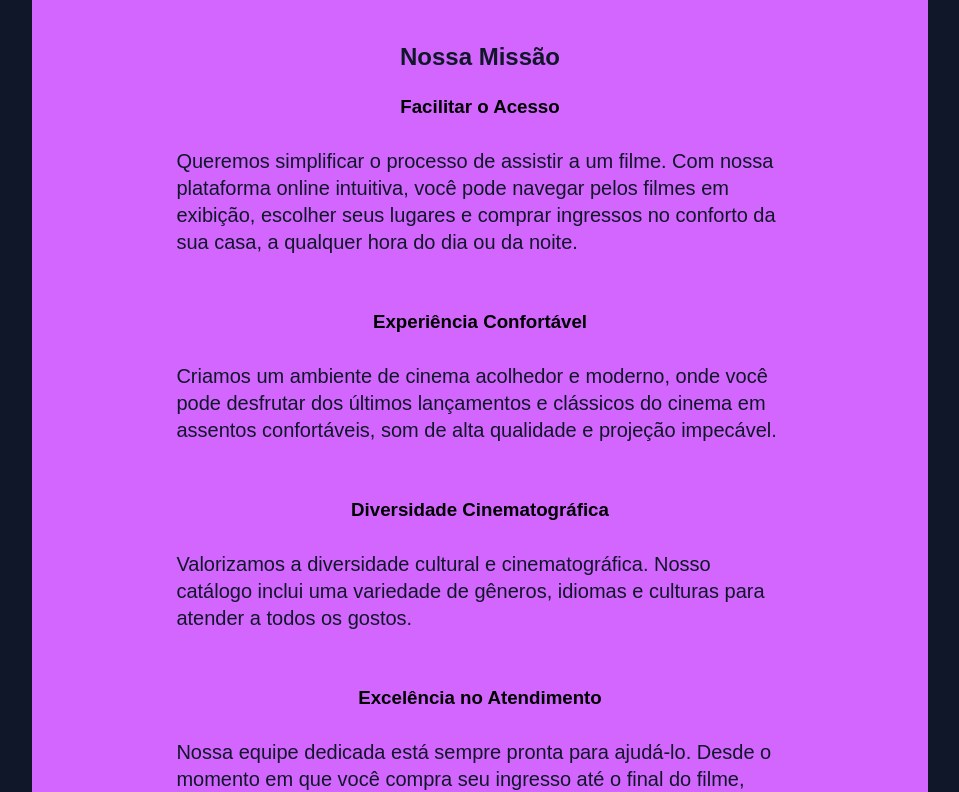
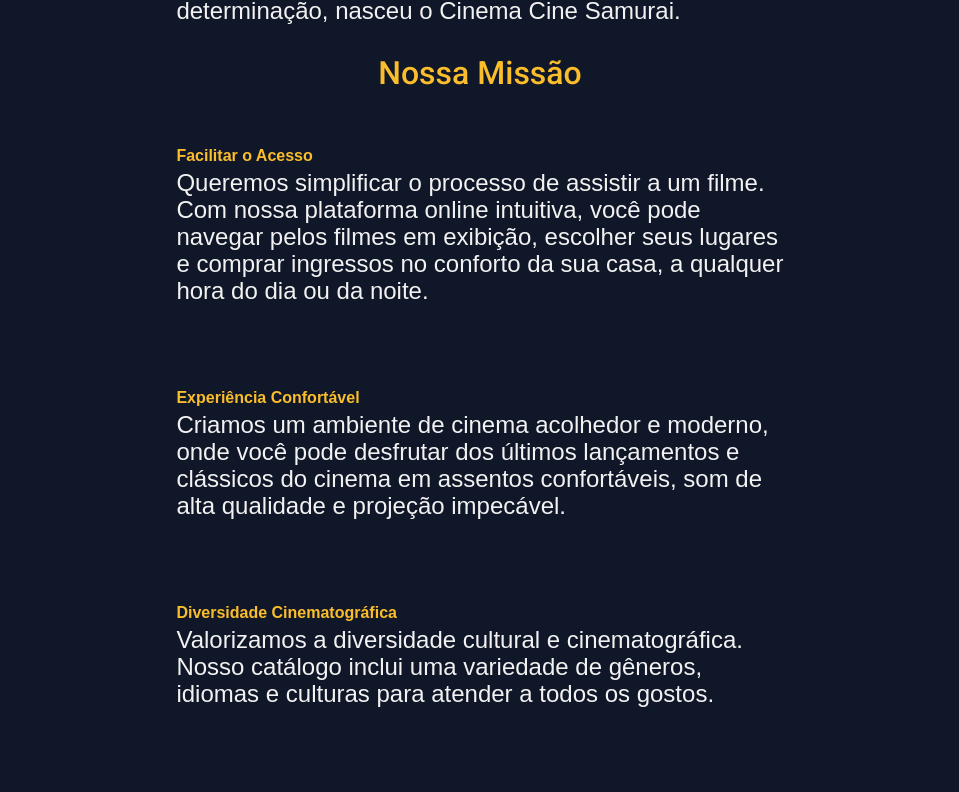
Before and after one commit to ericafernandaj/CineSamurai, a React (Vite) app: page /QuemSomos in a window 1280 px wide. Shown: the part 907-1699 px from the top of the page, without its empty margins (160-1119 px from the left). Built offline with nearby package versions, Linux system fonts and the light colour scheme.

Commit message:
Feat: Atualizado  BannerQuem Somos

```diff
--- a/src/components/views/Banners/BannerQuemSomos/BannerQuemSomos.jsx
+++ b/src/components/views/Banners/BannerQuemSomos/BannerQuemSomos.jsx
@@ -27,17 +27,17 @@
 
         <h2>Nossa Missão</h2>
 
-        <h3>Facilitar o Acesso</h3>
-        <p>Queremos simplificar o processo de assistir a um filme. Com nossa plataforma online intuitiva, você pode navegar pelos filmes em exibição, escolher seus lugares e comprar ingressos no conforto da sua casa, a qualquer hora do dia ou da noite.</p>
 
-        <h3>Experiência Confortável</h3>
-        <p>Criamos um ambiente de cinema acolhedor e moderno, onde você pode desfrutar dos últimos lançamentos e clássicos do cinema em assentos confortáveis, som de alta qualidade e projeção impecável.</p>
+        <p><h3>Facilitar o Acesso</h3>Queremos simplificar o processo de assistir a um filme. Com nossa plataforma online intuitiva, você pode navegar pelos filmes em exibição, escolher seus lugares e comprar ingressos no conforto da sua casa, a qualquer hora do dia ou da noite.</p>
 
-        <h3>Diversidade Cinematográfica</h3>
-        <p>Valorizamos a diversidade cultural e cinematográfica. Nosso catálogo inclui uma variedade de gêneros, idiomas e culturas para atender a todos os gostos.</p>
 
-        <h3>Excelência no Atendimento</h3>
-        <p>Nossa equipe dedicada está sempre pronta para ajudá-lo. Desde o momento em que você compra seu ingresso até o final do filme, estamos comprometidos em proporcionar um atendimento excepcional.</p>
+        <p><h3>Experiência Confortável</h3>Criamos um ambiente de cinema acolhedor e moderno, onde você pode desfrutar dos últimos lançamentos e clássicos do cinema em assentos confortáveis, som de alta qualidade e projeção impecável.</p>
+
+
+        <p><h3>Diversidade Cinematográfica</h3>Valorizamos a diversidade cultural e cinematográfica. Nosso catálogo inclui uma variedade de gêneros, idiomas e culturas para atender a todos os gostos.</p>
+
+
+        <p><h3>Excelência no Atendimento</h3>Nossa equipe dedicada está sempre pronta para ajudá-lo. Desde o momento em que você compra seu ingresso até o final do filme, estamos comprometidos em proporcionar um atendimento excepcional.</p>
 
       </section>
     </StyleQuemSomos>
--- a/src/components/views/Banners/BannerQuemSomos/BannerQuemSomos.style.js
+++ b/src/components/views/Banners/BannerQuemSomos/BannerQuemSomos.style.js
@@ -1,8 +1,7 @@
 import styled from "styled-components";
 
 export const StyleQuemSomos = styled.div`
-
-.quemSomos{
+  .quemSomos {
     display: flex;
     flex-direction: column;
     align-items: center;
@@ -11,10 +10,12 @@
     width: 70%;
     margin: 80px auto;
     border: none;
-    background-color: #d266ff;
-}
-p{
+    color: #f2f2f2;
+    font-family: "Work Sans", sans-serif;
+  }
 
+  p {
+    font-size: 1.5rem;
     flex-direction: column;
     align-items: center;
     white: 80%;
@@ -22,27 +23,21 @@
     margin: 20px auto;
     border-radius: 4px;
     border: none;
-    font-size:20px;
     padding: 10px;
     text-aligner: left;
-    line-height:27px;
-    color:#101728;
-}
-    h1{
-        margin-top: 50px;
-        color:#101728;
-    }
-
-    h2{
-        margin-top: 20px;
-        color:#101728;
-
-    }
-    h3{
-        margin-top: 25px;
-        color:#000000;
-    }
-
-
-}
+    line-height: 27px;
+  }
+  h1,
+  h2 {
+    font-family: "Roboto", sans-serif;
+    font-weight: 500;
+    text-decoration: none;
+    font-size: 2rem;
+    color: #fabd2b;
+  }
+  h3 {
+    font-size: 1rem;
+    color: #fabd2b;
+    margin-top: 20px;
+  }
 `;
```
